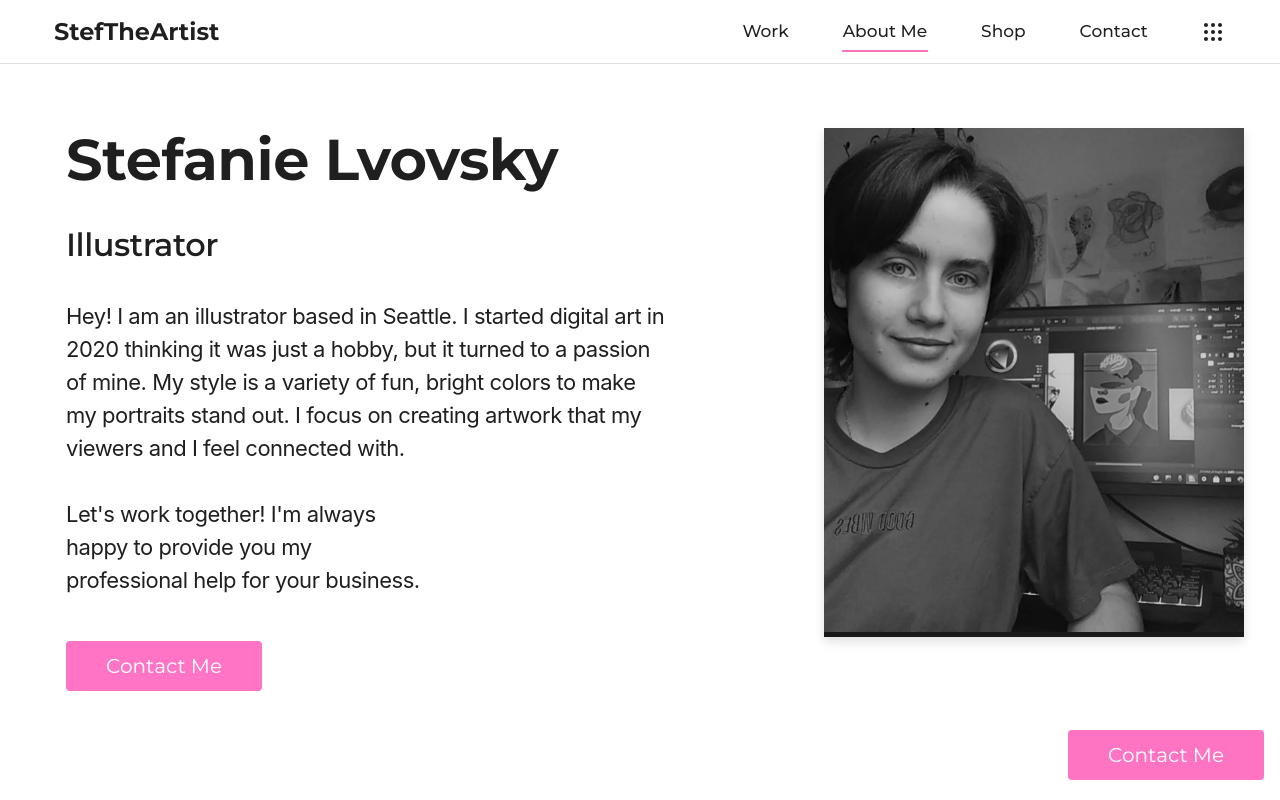
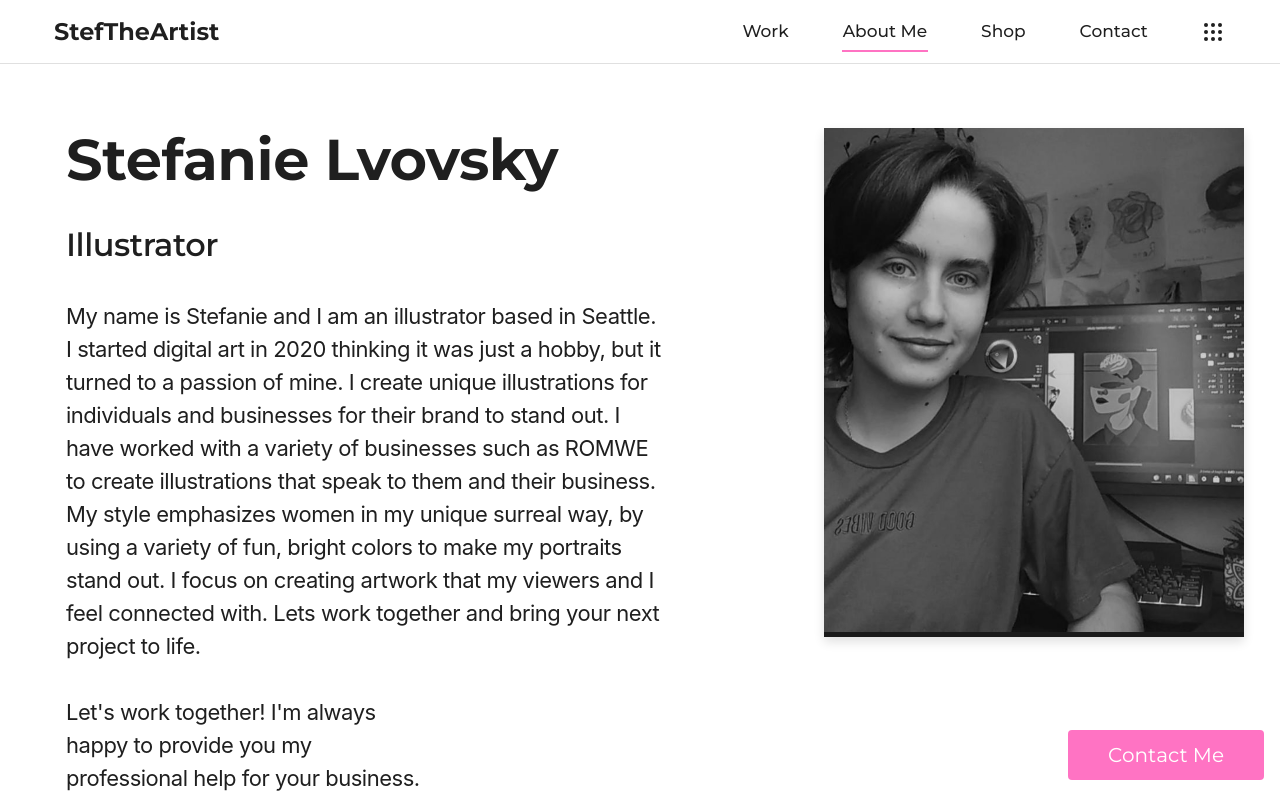
Before and after one commit to DanielLvovsky/StefTheArtist, a Next.js app: page /about in a window 1280 px wide. Shown: the top 800 px of the page. Built offline with nearby package versions, Linux system fonts and the light colour scheme.

Commit message:
Update About Me Section

```diff
--- a/components/About/Intro.tsx
+++ b/components/About/Intro.tsx
@@ -90,8 +90,7 @@ export const Intro: React.FC<IntroProps> = () => {
         <h1 className="montserrat">Stefanie Lvovsky</h1>
         <h2 data-font-size="XL">Illustrator</h2>
         <p>
-          Hey! I am an illustrator based in Seattle. I started digital art in 2020 thinking it was just a hobby, but it turned to a passion of mine. My style is a variety of fun, bright colors to make my portraits stand out.
-          I focus on creating artwork that my viewers and I feel connected with.
+          My name is Stefanie and I am an illustrator based in Seattle. I started digital art in 2020 thinking it was just a hobby, but it turned to a passion of mine. I create unique illustrations for individuals and businesses for their brand to stand out. I have worked with a variety of businesses such as ROMWE to create illustrations that speak to them and their business. My style emphasizes women in my unique surreal way, by using a variety of fun, bright colors to make my portraits stand out. I focus on creating artwork that my viewers and I feel connected with. Lets work together and bring your next project to life.
         </p>
         <p className="aside">
           Let&apos;s work together! I&apos;m always happy to provide you my professional help for your business.
```
